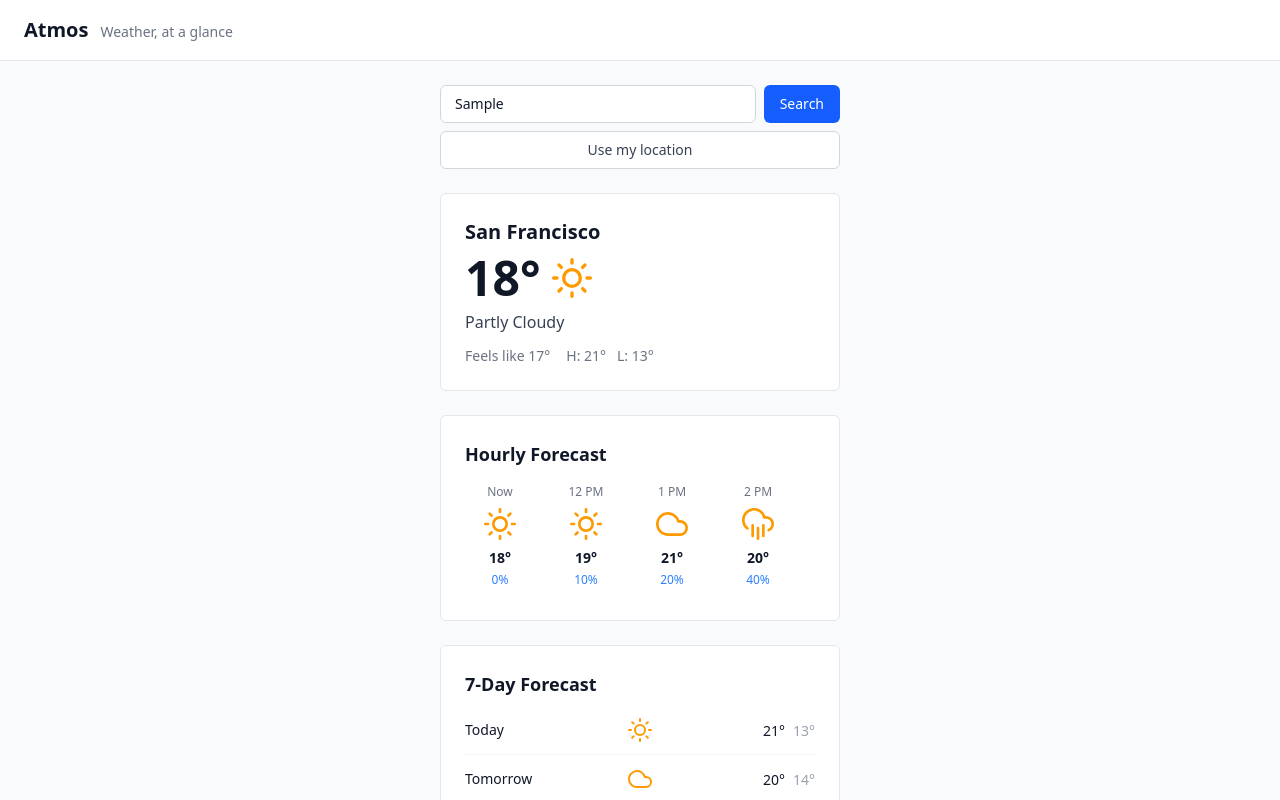
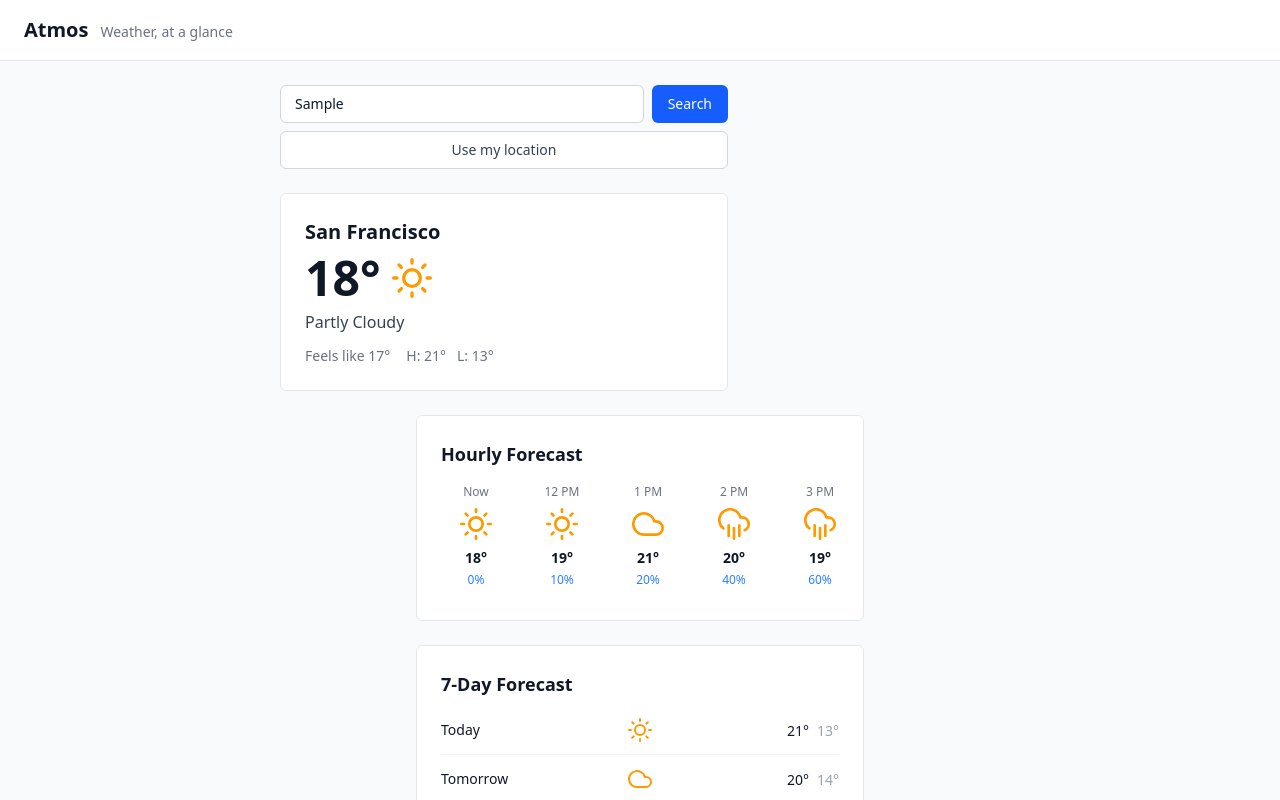
Before and after one commit to RajBhokare/Atmos-Weather-App, a React (Vite) app: page / in a window 1280 px wide. Both pictures are taken after typing "Sample" into the empty fields and a click on the button "Search". Shown: the top 800 px of the page. Built offline with nearby package versions, Linux system fonts and the light colour scheme.

Commit message:
WeatherDashboard

```diff
--- a/src/App.jsx
+++ b/src/App.jsx
@@ -2,10 +2,7 @@ import { useState } from "react";
 import Header from "./components/Header.jsx";
 import SearchBar from "./components/SearchBar.jsx";
 import EmptyState from "./components/EmptyState.jsx";
-import CurrentWeather from "./components/CurrentWeather.jsx";
-import HourlyForecast from "./components/HourlyForecast.jsx";
-import DailyForecast from "./components/DailyForecast.jsx";
-import WeatherDetails from "./components/WeatherDetails.jsx";
+import WeatherDashboard from "./components/WeatherDashboard.jsx";
 
 const mockCurrentWeather = {
   locationName: "San Francisco",
@@ -61,7 +58,7 @@ function App() {
   return (
     <div className="min-h-screen bg-gray-50">
       <Header />
-      <main className="px-4 py-6 sm:px-6 max-w-md mx-auto space-y-6">
+      <main className="max-w-3xl mx-auto px-4 py-6 sm:px-6 space-y-6">
         <SearchBar
           onSearch={handleSearch}
           onUseLocation={handleUseLocation}
@@ -70,12 +67,12 @@ function App() {
         {selectedLocation === null ? (
           <EmptyState />
         ) : (
-          <>
-            <CurrentWeather data={mockCurrentWeather} />
-            <HourlyForecast hours={mockHourly} />
-            <DailyForecast days={mockDaily} />
-            <WeatherDetails data={mockDetails} />
-          </>
+          <WeatherDashboard
+            currentWeather={mockCurrentWeather}
+            hourly={mockHourly}
+            daily={mockDaily}
+            details={mockDetails}
+          />
         )}
       </main>
     </div>
--- /dev/null
+++ b/src/components/WeatherDashboard.jsx
@@ -0,0 +1,15 @@
+import CurrentWeather from "./CurrentWeather.jsx";
+import HourlyForecast from "./HourlyForecast.jsx";
+import DailyForecast from "./DailyForecast.jsx";
+import WeatherDetails from "./WeatherDetails.jsx";
+
+export default function WeatherDashboard({ currentWeather, hourly, daily, details }) {
+  return (
+    <div className="space-y-6">
+      <CurrentWeather data={currentWeather} />
+      <HourlyForecast hours={hourly} />
+      <DailyForecast days={daily} />
+      <WeatherDetails data={details} />
+    </div>
+  );
+}
```
